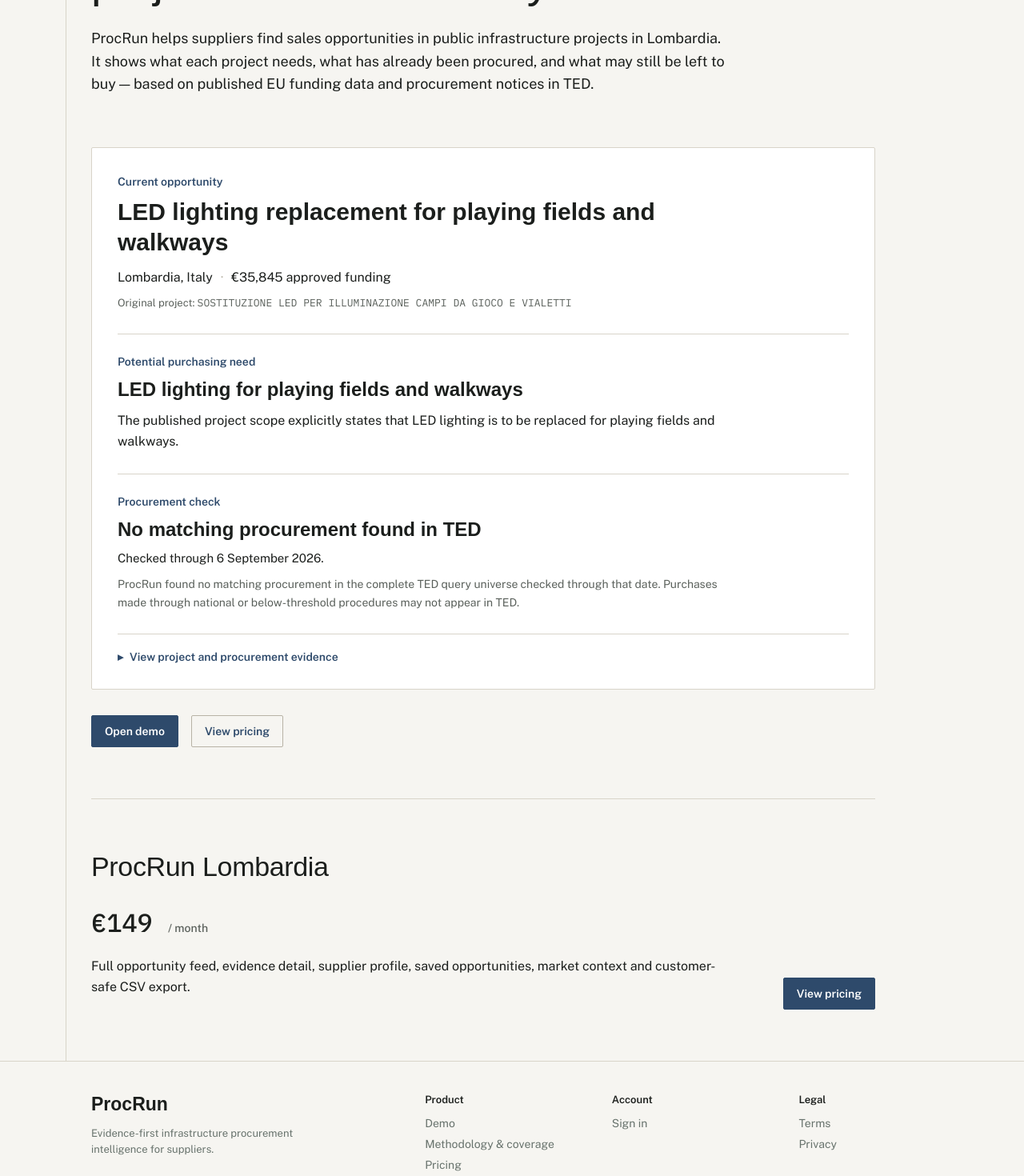
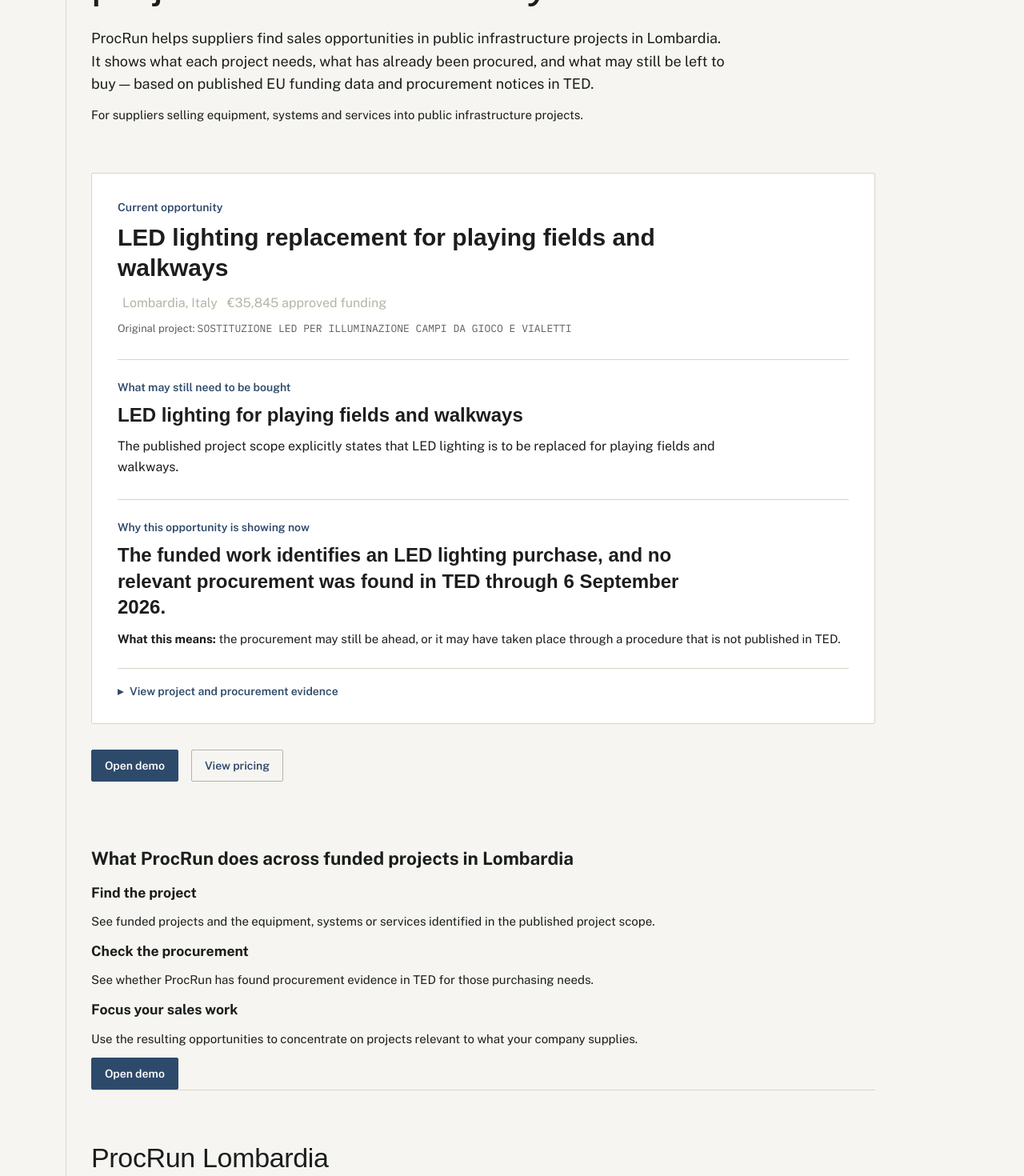
Before and after one commit to martibal/procrun, a Next.js app in the folder web/: page / in a window 1280 px wide. Shown: the part 280-1750 px from the top of the page at 80% size. Built offline with nearby package versions, Linux system fonts and the light colour scheme; a web font is replaced by a local one.

Commit message:
Make landing opportunity self-explanatory for first-time visitors

```diff
--- a/web/app/page.tsx
+++ b/web/app/page.tsx
@@ -12,26 +12,29 @@
       <section className={styles.hero}>
         <h1>Find what funded infrastructure projects still need to buy.</h1>
         <p className={styles.intro}>ProcRun helps suppliers find sales opportunities in public infrastructure projects in Lombardia. It shows what each project needs, what has already been procured, and what may still be left to buy — based on published EU funding data and procurement notices in TED.</p>
+        <p className={styles.audience}>For suppliers selling equipment, systems and services into public infrastructure projects.</p>
 
         <article className={styles.record} aria-label="Current ProcRun opportunity">
           <header className={styles.opportunityHeader}>
             <p className={styles.guideText}>Current opportunity</p>
             <h2>LED lighting replacement for playing fields and walkways</h2>
-            <p className={styles.opportunityMeta}>{example.geography} <span>·</span> €{(example.valueEur ?? 0).toLocaleString("en-GB")} approved funding</p>
+            <div className={styles.opportunityMeta}>
+              <span>{example.geography}</span>
+              <span>€{(example.valueEur ?? 0).toLocaleString("en-GB")} approved funding</span>
+            </div>
             <p className={styles.originalTitle}>Original project: <span>{example.projectTitle}</span></p>
           </header>
 
           <section className={styles.primaryFinding}>
-            <p className={styles.guideText}>Potential purchasing need</p>
+            <p className={styles.guideText}>What may still need to be bought</p>
             <p className={styles.resultValue}>LED lighting for playing fields and walkways</p>
             <p className={styles.projectContext}>The published project scope explicitly states that LED lighting is to be replaced for playing fields and walkways.</p>
           </section>
 
           <section className={styles.procurementFinding}>
-            <p className={styles.guideText}>Procurement check</p>
-            <p className={styles.procurementHeadline}>No matching procurement found in TED</p>
-            <p className={styles.checkedDate}>Checked through {checkedThrough}.</p>
-            <p className={styles.coverageNote}>ProcRun found no matching procurement in the complete TED query universe checked through that date. Purchases made through national or below-threshold procedures may not appear in TED.</p>
+            <p className={styles.guideText}>Why this opportunity is showing now</p>
+            <p className={styles.procurementHeadline}>The funded work identifies an LED lighting purchase, and no relevant procurement was found in TED through {checkedThrough}.</p>
+            <p className={styles.meaning}><strong>What this means:</strong> the procurement may still be ahead, or it may have taken place through a procedure that is not published in TED.</p>
           </section>
 
           <details className={styles.evidence}>
@@ -74,6 +77,25 @@
         </div>
       </section>
 
+      <section className={styles.explainer} aria-labelledby="explainer-heading">
+        <h2 id="explainer-heading">What ProcRun does across funded projects in Lombardia</h2>
+        <div className={styles.explainerRows}>
+          <div>
+            <h3>Find the project</h3>
+            <p>See funded projects and the equipment, systems or services identified in the published project scope.</p>
+          </div>
+          <div>
+            <h3>Check the procurement</h3>
+            <p>See whether ProcRun has found procurement evidence in TED for those purchasing needs.</p>
+          </div>
+          <div>
+            <h3>Focus your sales work</h3>
+            <p>Use the resulting opportunities to concentrate on projects relevant to what your company supplies.</p>
+          </div>
+        </div>
+        <Link className={styles.primaryButton} href="/app">Open demo</Link>
+      </section>
+
       <section className={styles.priceSection}>
         <div>
           <h2>ProcRun Lombardia</h2>
```
